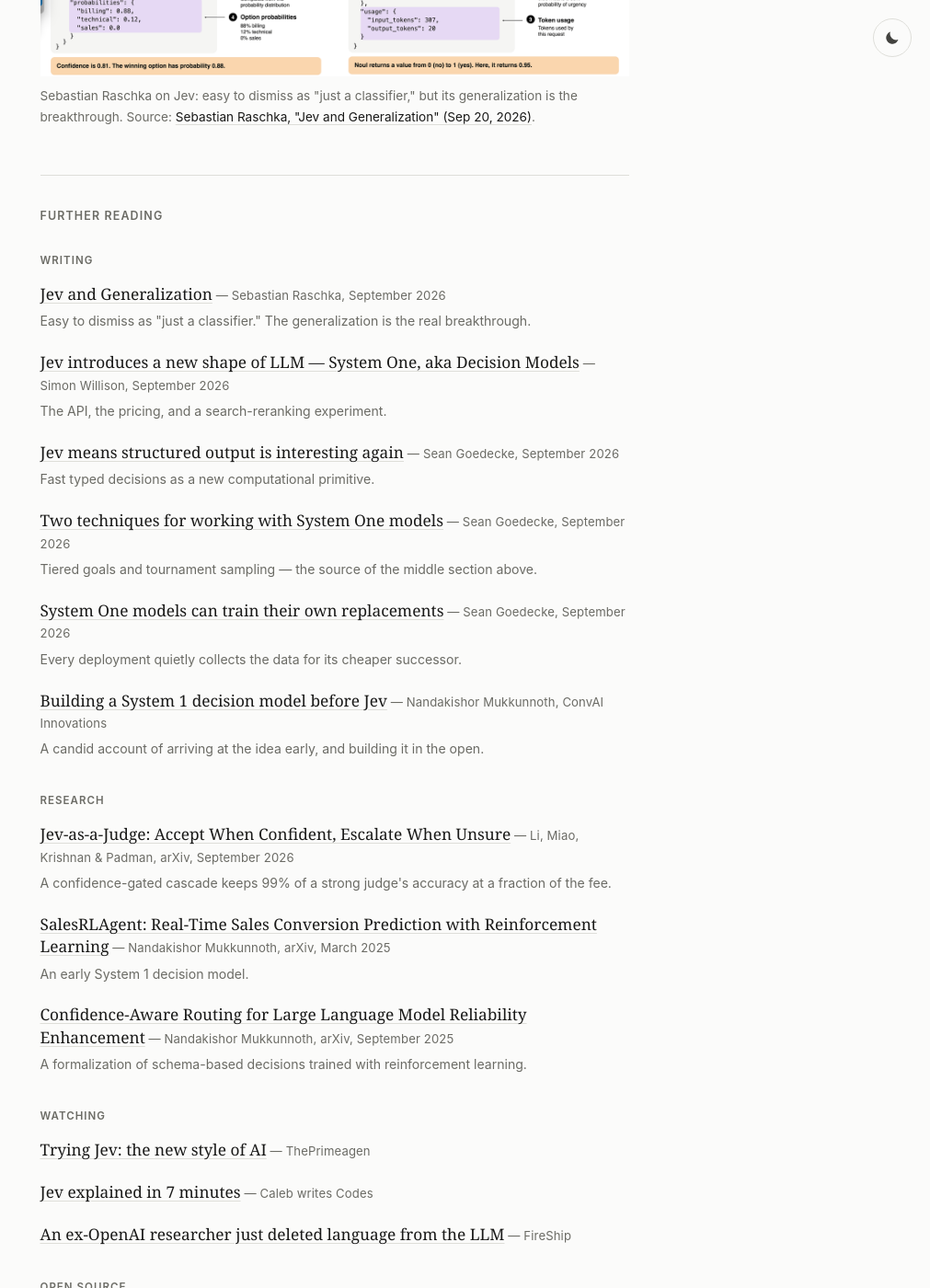
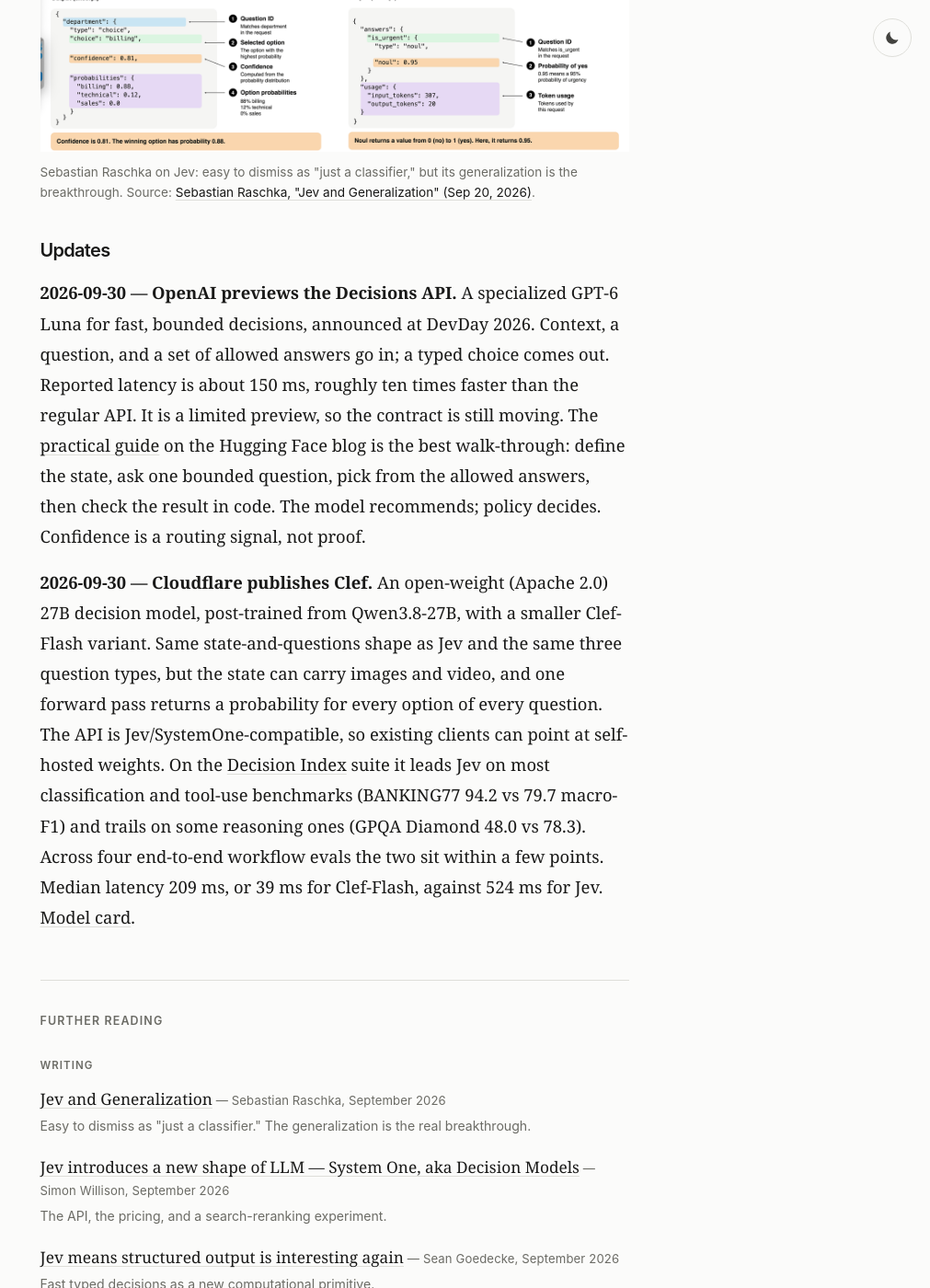
Before and after one commit to pgg1610/personal_blog, a Jekyll site: the page built from _posts/2026-09-27-decision-models.md, in a window 1280 px wide and 1400 px high, scrolled down 5848 px. Shown: the whole window at 92% size, without its empty margins (269-1280 px from the left). Built offline with Jekyll 4.4.1, drawn with Linux system fonts in a browser that asks for light colours; some of the changed text lies outside the part shown.

Commit message:
Log OpenAI Decisions API and Cloudflare Clef in decision models post
Turn the post into a living note: keep the original body and date, add a
dated Updates section covering OpenAI's Decisions API preview (DevDay 2026)
and Cloudflare's open-weight Clef model, and extend further reading.

```diff
--- a/_posts/2026-09-27-decision-models.md
+++ b/_posts/2026-09-27-decision-models.md
@@ -11,6 +11,8 @@
 Think of it as the beginning of a class of specialized models that are type-constrained and built for routing and classification. In some ways it is an ode to the pre-ChatGPT era of modeling: encoder models, classification heads, structured outputs - the core basis of machine learning before chatbots (and now agents) made generation the center of everything. What is new is the packaging. These models run on good engineering infrastructure, exposed as a simple service, and they generalize well enough that you do not need a specialized fine-tuned model for each new task.
 
 That combination is what makes it exciting. From the infrastructure and excitement around autoregressive, general-purpose LLMs, we now have the engineering discipline and the interest to treat a typed, specialized model as a product: a service with an API, a price, and a reliability story.
+
+This is a living note on that shift. New developments get logged at the bottom as they land; the body above the updates stays as first written.
 
 ## How Jev works
 
@@ -58,6 +60,12 @@
 Sebastian Raschka on Jev: easy to dismiss as "just a classifier," but its generalization is the breakthrough. Source: <a href="https://sebastianraschka.com/blog/2026/jev-classification-generalization.html">Sebastian Raschka, "Jev and Generalization" (Sep 20, 2026)</a>.
 </div>
 
+## Updates
+
+**2026-09-30 — OpenAI previews the Decisions API.** A specialized GPT-6 Luna for fast, bounded decisions, announced at DevDay 2026. Context, a question, and a set of allowed answers go in; a typed choice comes out. Reported latency is about 150 ms, roughly ten times faster than the regular API. It is a limited preview, so the contract is still moving. The [practical guide](https://huggingface.co/blog/sora-2/what-is-openai-decisions-api-a-practical-guide) on the Hugging Face blog is the best walk-through: define the state, ask one bounded question, pick from the allowed answers, then check the result in code. The model recommends; policy decides. Confidence is a routing signal, not proof.
+
+**2026-09-30 — Cloudflare publishes Clef.** An open-weight (Apache 2.0) 27B decision model, post-trained from Qwen3.8-27B, with a smaller Clef-Flash variant. Same state-and-questions shape as Jev and the same three question types, but the state can carry images and video, and one forward pass returns a probability for every option of every question. The API is Jev/SystemOne-compatible, so existing clients can point at self-hosted weights. On the [Decision Index](https://clef-evals.workers-ai-mle.workers.dev) suite it leads Jev on most classification and tool-use benchmarks (BANKING77 94.2 vs 79.7 macro-F1) and trails on some reasoning ones (GPQA Diamond 48.0 vs 78.3). Across four end-to-end workflow evals the two sit within a few points. Median latency 209 ms, or 39 ms for Clef-Flash, against 524 ms for Jev. [Model card](https://huggingface.co/Cloudflare/clef).
+
 <div class="references">
 
 <h2>Further reading</h2>
@@ -88,6 +96,10 @@
 <li>
 <a href="https://laya.convaiinnovations.com/">Building a System 1 decision model before Jev</a><span class="ref-meta"> &mdash; Nandakishor Mukkunnoth, ConvAI Innovations</span>
 <span class="ref-gloss">A candid account of arriving at the idea early, and building it in the open.</span>
+</li>
+<li>
+<a href="https://huggingface.co/blog/sora-2/what-is-openai-decisions-api-a-practical-guide">What Is OpenAI Decisions API? A Practical Guide</a><span class="ref-meta"> &mdash; Hugging Face blog, September 2026</span>
+<span class="ref-gloss">The bounded-question pattern: state in, typed decision out, policy checks the result.</span>
 </li>
 </ul>
 
@@ -130,6 +142,10 @@
 <span class="ref-gloss">Open-weight decision models: three checkpoints, 100+ languages, 33 ms per pass, Apache 2.0.</span>
 </li>
 <li>
+<a href="https://huggingface.co/Cloudflare/clef">Clef</a><span class="ref-meta"> &mdash; Cloudflare, October 2026</span>
+<span class="ref-gloss">Open-weight 27B decision model with a faster Clef-Flash variant; multimodal state, Jev-compatible API, Apache 2.0.</span>
+</li>
+<li>
 <a href="https://github.com/Contrastive-LM/CLM">Contrastive Language Models</a><span class="ref-meta"> &mdash; CLM-8B</span>
 <span class="ref-gloss">Trained contrastively on states and actions; on par with Jev at up to 9&times; lower latency.</span>
 </li>
```
